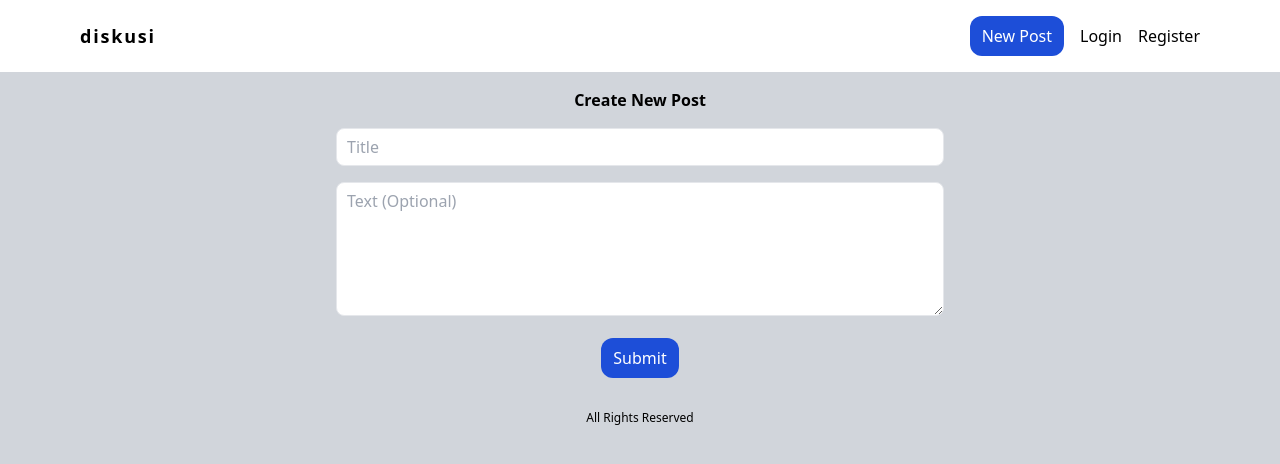
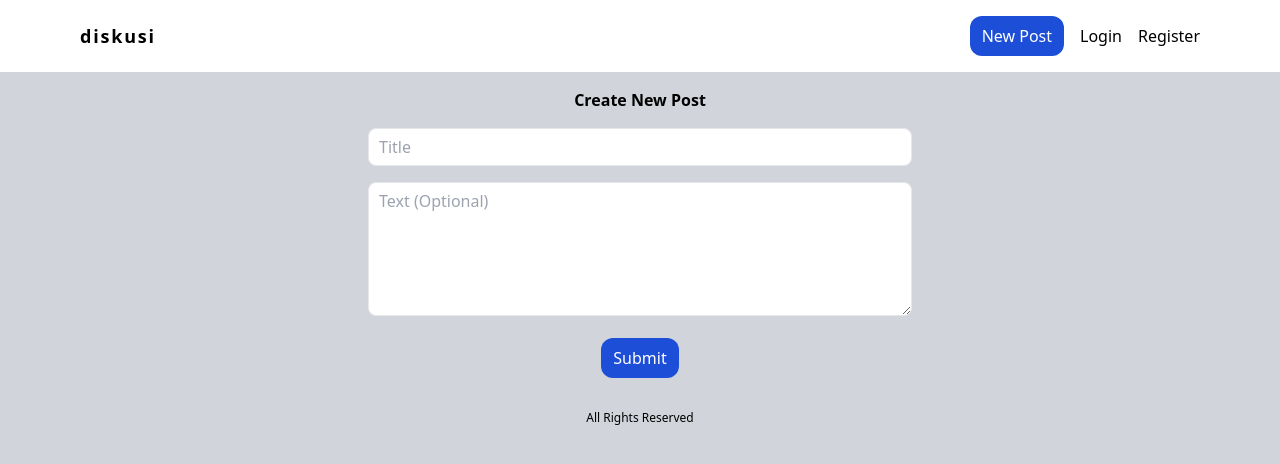
Before and after one commit to Rafyakbar02/forum-site, a Next.js app: page /submit in a window 1280 px wide. Shown: the top 464 px of the page. Built offline with nearby package versions, Linux system fonts and the light colour scheme.

Commit message:
made new components and register page

```diff
--- /dev/null
+++ b/app/components/TextArea.jsx
@@ -0,0 +1,17 @@
+import React from "react";
+
+const TextArea = () => {
+  return (
+    <div className="mb-4">
+      <textarea
+        id=""
+        cols="30"
+        rows="5"
+        placeholder="Text (Optional)"
+        className="border border-gray rounded-lg px-2.5 py-1.5 w-full"
+      ></textarea>
+    </div>
+  );
+};
+
+export default TextArea;
--- /dev/null
+++ b/app/components/TextInput.jsx
@@ -0,0 +1,15 @@
+import React from "react";
+
+const TextInput = ({ placeholder }) => {
+  return (
+    <div className="mb-4">
+      <input
+        type="text"
+        placeholder={placeholder}
+        className="border border-gray rounded-lg px-2.5 py-1.5 w-full"
+      />
+    </div>
+  );
+};
+
+export default TextInput;
--- /dev/null
+++ b/app/register/page.jsx
@@ -0,0 +1,16 @@
+import React from "react";
+
+const page = () => {
+  return (
+    <section className="p-4 flex flex-col m-auto w-3/4 max-w-xl">
+      <h1 className="mb-4 mx-auto font-bold">Create New Post</h1>
+      <TextInput placeholder={"Enter first name"} />
+      <TextInput placeholder={"Enter last name"} />
+      <TextInput placeholder={"Enter Email"} />
+      <TextInput placeholder={"Enter Password"} />
+      <TextInput placeholder={"Confirm Password"} />
+    </section>
+  );
+};
+
+export default page;
--- a/app/submit/page.jsx
+++ b/app/submit/page.jsx
@@ -1,25 +1,13 @@
 import React from "react";
+import TextInput from "../components/TextInput";
+import TextArea from "../components/TextArea";
 
 const page = () => {
   return (
-    <section className="p-4 flex flex-col m-auto w-2/4 max-w-6xl">
+    <section className="p-4 flex flex-col m-auto w-3/4 max-w-xl">
       <h1 className="mb-4 mx-auto font-bold">Create New Post</h1>
-      <div className="mb-4">
-        <input
-          type="text"
-          placeholder="Title"
-          className="border border-gray rounded-lg px-2.5 py-1.5 w-full"
-        />
-      </div>
-      <div className="mb-4">
-        <textarea
-          id=""
-          cols="30"
-          rows="5"
-          placeholder="Text (Optional)"
-          className="border border-gray rounded-lg px-2.5 py-1.5 w-full"
-        ></textarea>
-      </div>
+      <TextInput placeholder={"Title"} />
+      <TextArea />
       <a
         href="/"
         className="bg-blue-700 px-3 py-2 text-white rounded-xl mx-auto"
```
